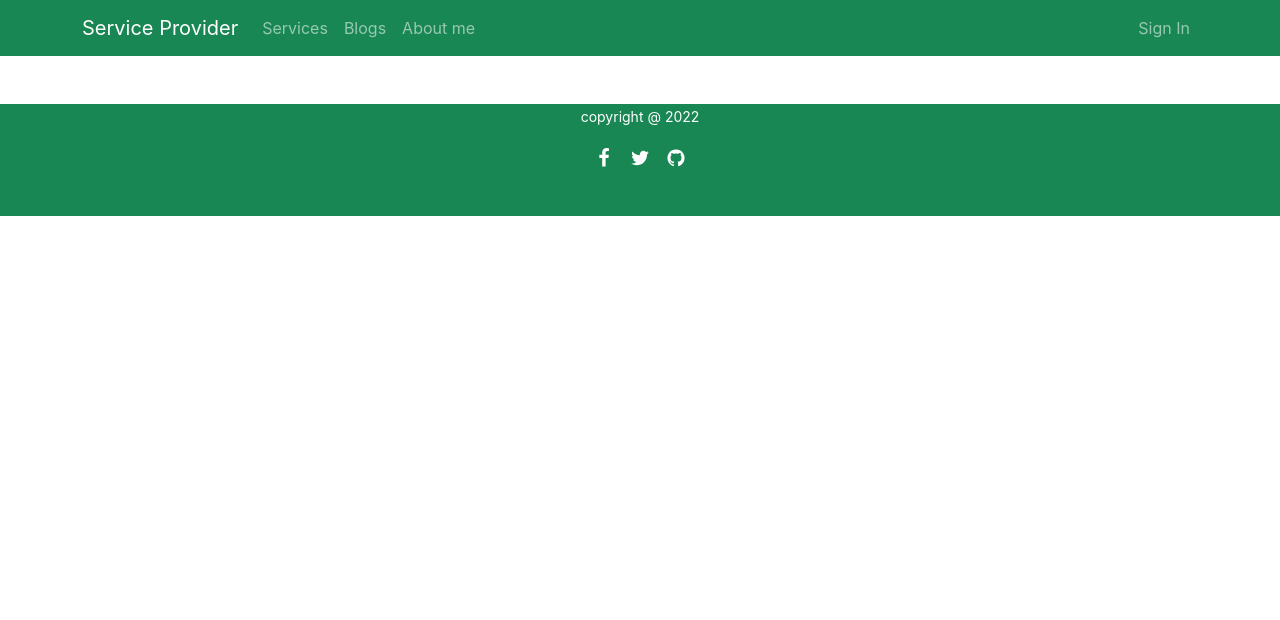
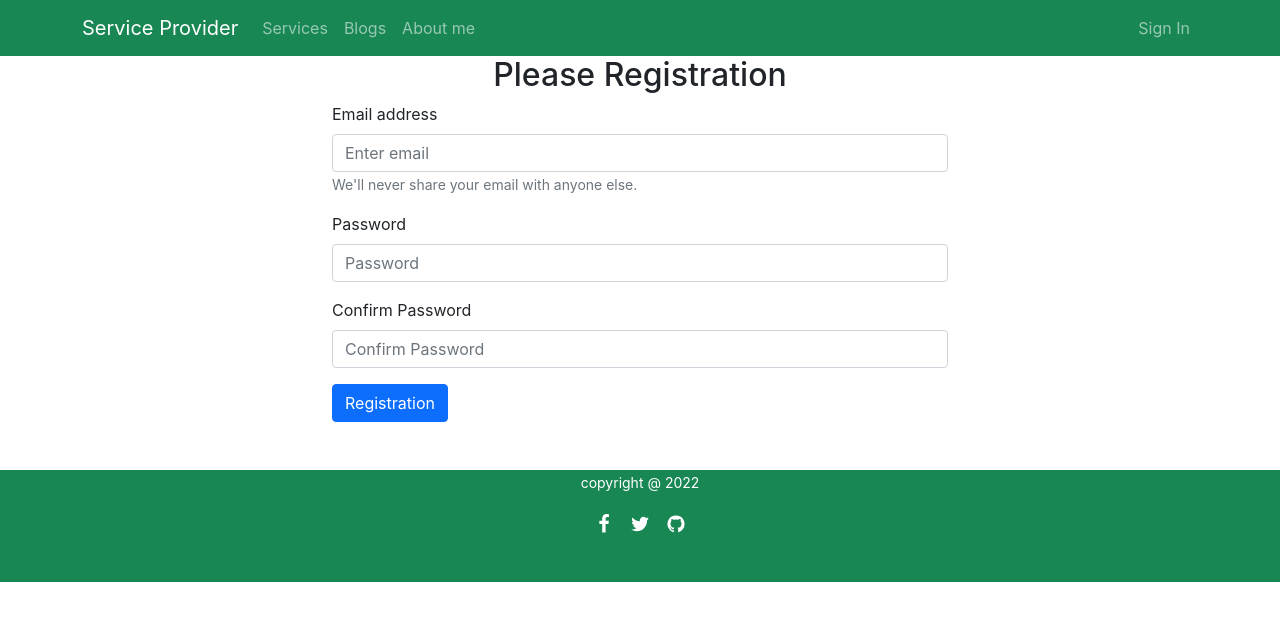
Before and after one commit to mubarakmohin1/firebase-Authentication-independent-service-provider, a React (Create React App) app: page /register in a window 1280 px wide. Shown: the top 620 px of the page. Built offline with nearby package versions, Linux system fonts and the light colour scheme.

Commit message:
maintain login logout page design

```diff
--- a/src/App.js
+++ b/src/App.js
@@ -27,7 +27,7 @@ function App() {
         <Route path='/about' element={<About></About>}></Route>
         <Route path='/signIn' element={<Login></Login>}></Route>
         <Route path='/register' element={<Register></Register>}></Route>
-        {/* <Route path='*' element={<NotFound></NotFound>}></Route> */}
+        <Route path='*' element={<NotFound></NotFound>}></Route>
       </Routes>
        <Footer></Footer>
     </div>
--- a/src/components/Login/Login.js
+++ b/src/components/Login/Login.js
@@ -1,13 +1,28 @@
-import React from 'react';
-import { Form } from 'react-bootstrap';
+
+import React, { useRef } from 'react';
+import { Button, Form } from 'react-bootstrap';
+import { Link, useNavigate } from 'react-router-dom';
 
 const Login = () => {
+    const emailRef = useRef('');
+    const passwordRef = useRef('');
+    const navigate = useNavigate();
+
+    const submitButton = event => {
+        event.preventDefault();
+        const email = emailRef.current.value;
+        const password = passwordRef.current.value;
+    }
+    const signUpNavigate = event => {
+        navigate('/register')
+    }
     return (
-        <div>
-            <Form>
+        <div className='container w-50'>
+            <h2 className='text-center'>Please Login!</h2>
+            <Form onSubmit={submitButton}>
                 <Form.Group className="mb-3" controlId="formBasicEmail">
                     <Form.Label>Email address</Form.Label>
-                    <Form.Control type="email" placeholder="Enter email" />
+                    <Form.Control ref={emailRef} type="email" placeholder="Enter email" required />
                     <Form.Text className="text-muted">
                         We'll never share your email with anyone else.
                     </Form.Text>
@@ -15,15 +30,16 @@ const Login = () => {
 
                 <Form.Group className="mb-3" controlId="formBasicPassword">
                     <Form.Label>Password</Form.Label>
-                    <Form.Control type="password" placeholder="Password" />
+                    <Form.Control ref={passwordRef} type="password" placeholder="Password" required />
                 </Form.Group>
                 <Form.Group className="mb-3" controlId="formBasicCheckbox">
                     <Form.Check type="checkbox" label="Check me out" />
                 </Form.Group>
                 <Button variant="primary" type="submit">
-                    Submit
+                    Login
                 </Button>
             </Form>
+            <p>New visitors? <Link to={'/register'} className='text-danger pe-auto text-decoration-none' onClick={signUpNavigate}>Go to Registration.</Link></p>
         </div>
     );
 };
--- a/src/components/Register/Register.js
+++ b/src/components/Register/Register.js
@@ -1,9 +1,33 @@
 import React from 'react';
+import { Button, Form } from 'react-bootstrap';
 
 const Register = () => {
     return (
-        <div>
+        <div className='container w-50'>
+              <h2 className='text-center'>Please Registration</h2>
+            <Form>
+                <Form.Group className="mb-3" controlId="formBasicEmail">
+                    <Form.Label>Email address</Form.Label>
+                    <Form.Control type="email" placeholder="Enter email" required />
+                    <Form.Text className="text-muted">
+                        We'll never share your email with anyone else.
+                    </Form.Text>
+                </Form.Group>
 
+                <Form.Group className="mb-3" controlId="formBasicPassword">
+                    <Form.Label>Password</Form.Label>
+                    <Form.Control  type="password" placeholder="Password" required />
+                </Form.Group>
+
+                <Form.Group className="mb-3" controlId="formBasicPassword">
+                    <Form.Label>Confirm Password</Form.Label>
+                    <Form.Control  type="password" placeholder="Confirm Password" required />
+                </Form.Group>
+
+                <Button variant="primary" type="submit">
+                    Registration
+                </Button>
+            </Form>
         </div>
     );
 };
```
